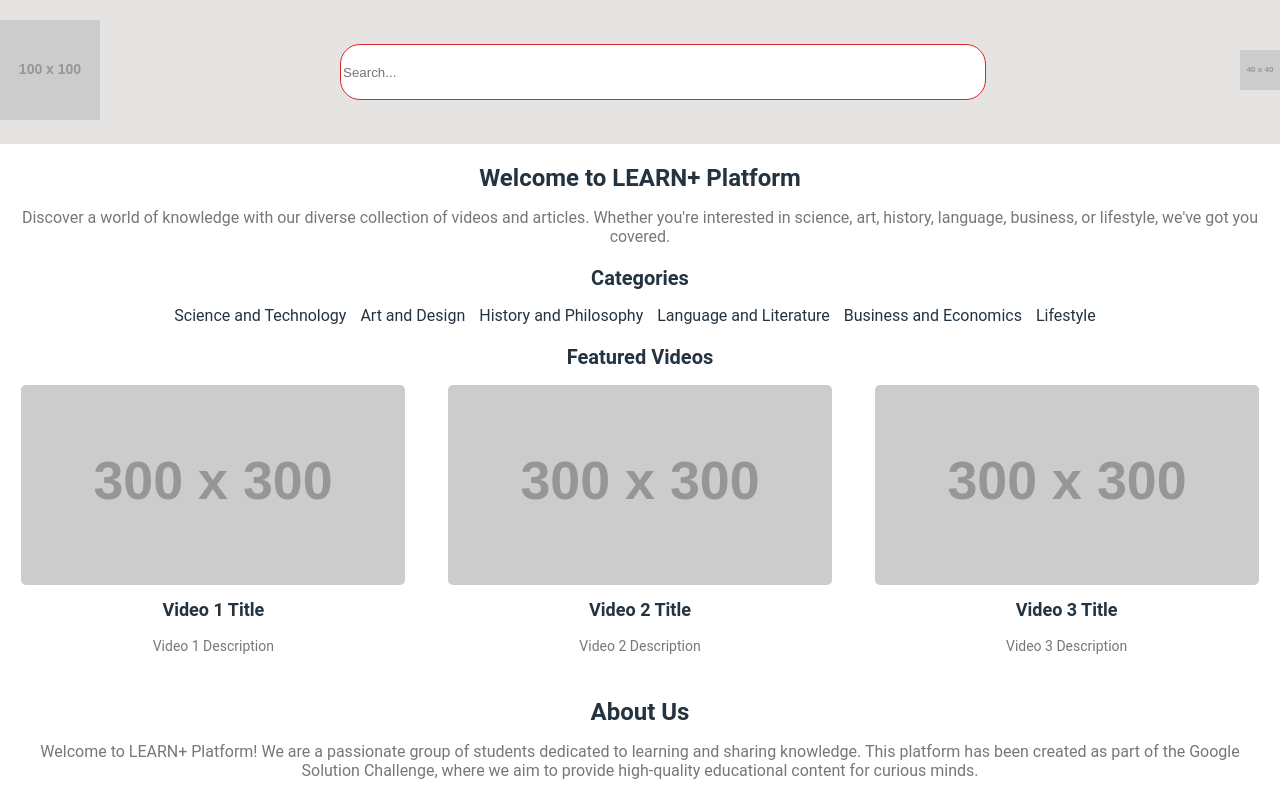
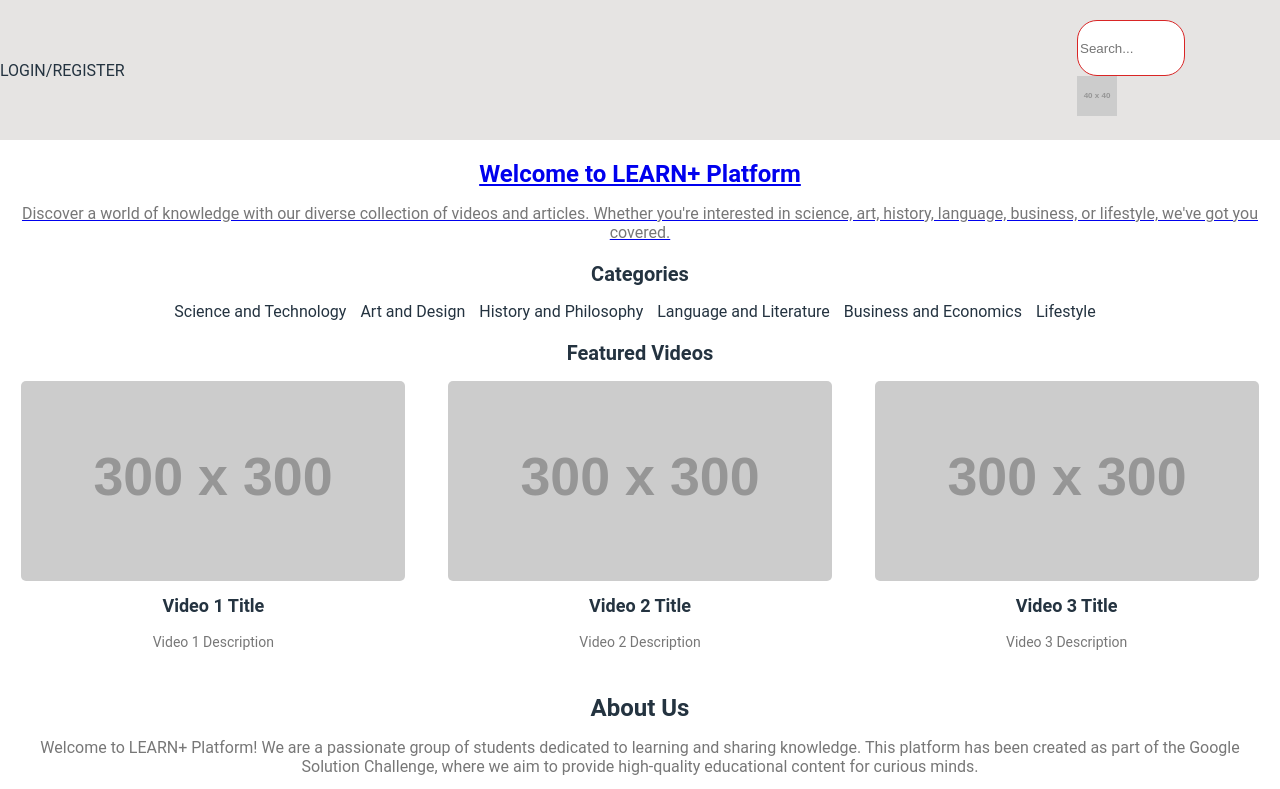
Before and after one commit to uuu4/learn-plus, a plain HTML site: page index.html in a window 1280 px wide. Shown: the top 789 px of the page. Drawn offline with Linux system fonts and the light colour scheme; placeholder pictures from the web are drawn by us; a script that the page names is missing.

Commit message:
Update index.html

```diff
--- a/index.html
+++ b/index.html
@@ -8,8 +8,8 @@
 </head>
 <body>
     <header>
-        <div class="logo">
-            <img src="https://via.placeholder.com/100" alt="LEARN+ Platform Logo">
+        <div class="logo">LOGIN/REGISTER
+            <a href="login.html" alt="LEARN+ Platform Logo">
         </div>
         <div class="search-bar">
             <input type="text" placeholder="Search...">
```
